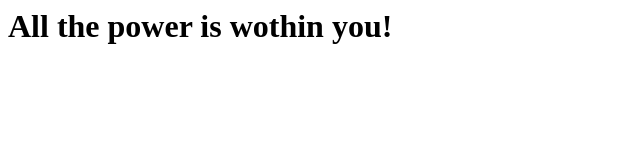
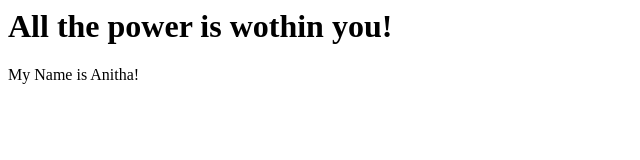
Before and after one commit to Anitha-Learn46/firstgitrepo, a plain HTML site: page index.html in a window 1280 px wide. Shown: the whole page, without its empty margins (0-640 px from the left). Drawn offline with Linux system fonts and the light colour scheme.

Commit message:
Completed the first quote

```diff
--- a/index.html
+++ b/index.html
@@ -1,5 +1,7 @@
 <html>
 <body>
 <H1> All the power is wothin you!</h1>
+<p>
+My Name is Anitha!</p>
 </body>
 </html>
```
